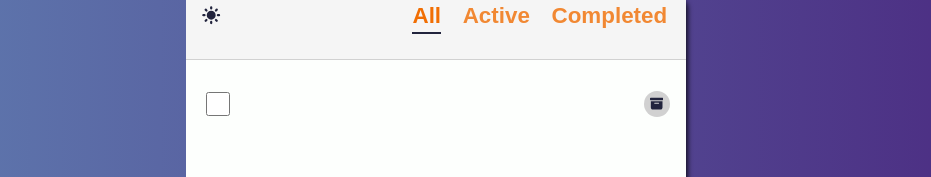
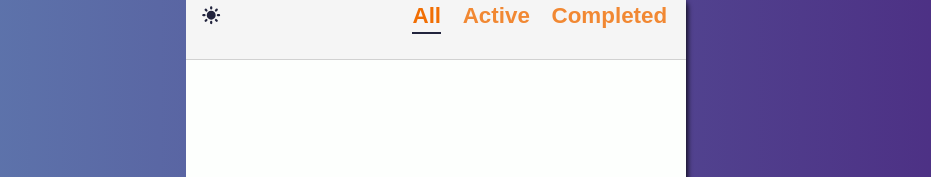
Before and after one commit to leetxt13/todo, a React app: page / in a window 1280 px wide. Shown: the part 182-359 px from the top of the page, without its empty margins (204-1135 px from the left). Built offline with nearby package versions, Linux system fonts and the light colour scheme.

Commit message:
fix add memory problem

```diff
--- a/src/components/TodoList/TodoList.jsx
+++ b/src/components/TodoList/TodoList.jsx
@@ -5,7 +5,7 @@ import Todo from '../Todo/Todo';
 import styles from './TodoList.module.css';
 
 export default function TodoList({ filter }) {
-  const [todos, setTodos] = useState([readTodosFromLocalStorage()]);
+  const [todos, setTodos] = useState(readTodosFromLocalStorage());
 
   const handleAdd = (todo) => {
     setTodos([...todos, todo]);
```
